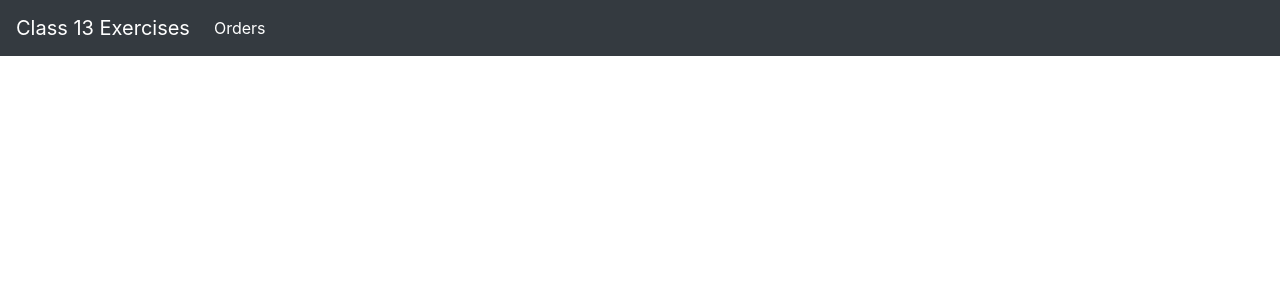
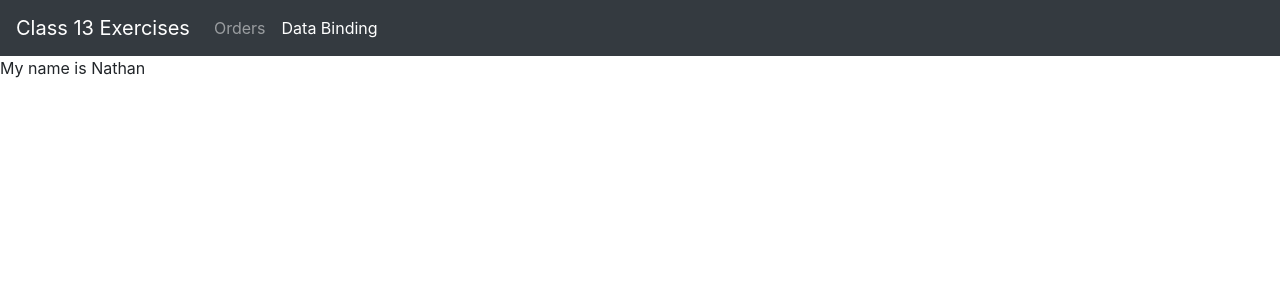
Before and after one commit to nathanieltruitt/CL_class_13_exercise, an Angular app: page /basic-custom-property in a window 1280 px wide. Before the commit this address led to /. Shown: the top 300 px of the page. Built offline with nearby package versions, Linux system fonts and the light colour scheme.

Commit message:
completed second exercise

```diff
--- a/src/app/app-routing.module.ts
+++ b/src/app/app-routing.module.ts
@@ -2,11 +2,16 @@ import { NgModule } from '@angular/core';
 import { RouterModule, Routes } from '@angular/router';
 
 import { OrderDashboardComponent } from './order-dashboard/order-dashboard.component';
+import { BasicCustomPropertyExerciseComponent } from './basic-custom-property-exercise/basic-custom-property-exercise.component';
 
 const routes: Routes = [
   {
     path: 'orders',
     component: OrderDashboardComponent,
+  },
+  {
+    path: 'basic-custom-property',
+    component: BasicCustomPropertyExerciseComponent,
   },
 ];
 
@@ -15,4 +20,7 @@ const routes: Routes = [
   exports: [RouterModule],
 })
 export class AppRoutingModule {}
-export const RoutingComponents = [OrderDashboardComponent];
+export const RoutingComponents = [
+  OrderDashboardComponent,
+  BasicCustomPropertyExerciseComponent,
+];
--- a/src/app/app.module.ts
+++ b/src/app/app.module.ts
@@ -8,7 +8,7 @@ import { FirstFiveOrdersComponent } from './order-dashboard/first-five-orders/fi
 import { AllOtherOrdersComponent } from './order-dashboard/all-other-orders/all-other-orders.component';
 import { LotteryWinningOrderComponent } from './order-dashboard/lottery-winning-order/lottery-winning-order.component';
 import { NavbarComponent } from './navbar/navbar.component';
-import { BasicCustomPropertyExerciseComponent } from './basic-custom-property-exercise/basic-custom-property-exercise.component';
+import { UserComponent } from './basic-custom-property-exercise/user/user.component';
 
 @NgModule({
   declarations: [
@@ -18,7 +18,7 @@ import { BasicCustomPropertyExerciseComponent } from './basic-custom-property-ex
     AllOtherOrdersComponent,
     LotteryWinningOrderComponent,
     NavbarComponent,
-    BasicCustomPropertyExerciseComponent,
+    UserComponent,
   ],
   imports: [BrowserModule, AppRoutingModule],
   providers: [],
--- a/src/app/basic-custom-property-exercise/basic-custom-property-exercise.component.html
+++ b/src/app/basic-custom-property-exercise/basic-custom-property-exercise.component.html
@@ -1 +1 @@
-<p>basic-custom-property-exercise works!</p>
+<app-user [myName]="name"></app-user>
--- a/src/app/basic-custom-property-exercise/basic-custom-property-exercise.component.ts
+++ b/src/app/basic-custom-property-exercise/basic-custom-property-exercise.component.ts
@@ -3,13 +3,12 @@ import { Component, OnInit } from '@angular/core';
 @Component({
   selector: 'app-basic-custom-property-exercise',
   templateUrl: './basic-custom-property-exercise.component.html',
-  styleUrls: ['./basic-custom-property-exercise.component.css']
+  styleUrls: ['./basic-custom-property-exercise.component.css'],
 })
 export class BasicCustomPropertyExerciseComponent implements OnInit {
+  name: string = 'Nathan';
 
-  constructor() { }
+  constructor() {}
 
-  ngOnInit(): void {
-  }
-
+  ngOnInit(): void {}
 }
--- /dev/null
+++ b/src/app/basic-custom-property-exercise/user/user.component.html
@@ -0,0 +1 @@
+<p>My name is {{ myName }}</p>
--- /dev/null
+++ b/src/app/basic-custom-property-exercise/user/user.component.ts
@@ -0,0 +1,14 @@
+import { Component, Input, OnInit } from '@angular/core';
+
+@Component({
+  selector: 'app-user',
+  templateUrl: './user.component.html',
+  styleUrls: ['./user.component.css'],
+})
+export class UserComponent implements OnInit {
+  @Input() myName = '';
+
+  constructor() {}
+
+  ngOnInit(): void {}
+}
--- a/src/app/navbar/navbar.component.html
+++ b/src/app/navbar/navbar.component.html
@@ -14,12 +14,19 @@
 
   <div class="collapse navbar-collapse" id="navbarSupportedContent">
     <ul class="navbar-nav mr-auto">
-      <li class="nav-item active">
-        <a class="nav-link" routerLink="/orders">Orders</a>
+      <li class="nav-item">
+        <a class="nav-link" routerLink="/orders" [routerLinkActive]="'active'"
+          >Orders</a
+        >
       </li>
-      <!-- <li class="nav-item">
-        <a class="nav-link" href="#">Link</a>
-      </li> -->
+      <li class="nav-item">
+        <a
+          class="nav-link"
+          routerLink="/basic-custom-property"
+          [routerLinkActive]="'active'"
+          >Data Binding</a
+        >
+      </li>
       <!-- <li class="nav-item dropdown">
         <a class="nav-link dropdown-toggle" href="#" role="button" data-toggle="dropdown" aria-expanded="false">
           Dropdown
--- a/src/app/navbar/navbar.component.ts
+++ b/src/app/navbar/navbar.component.ts
@@ -3,13 +3,10 @@ import { Component, OnInit } from '@angular/core';
 @Component({
   selector: 'app-navbar',
   templateUrl: './navbar.component.html',
-  styleUrls: ['./navbar.component.css']
+  styleUrls: ['./navbar.component.css'],
 })
 export class NavbarComponent implements OnInit {
+  constructor() {}
 
-  constructor() { }
-
-  ngOnInit(): void {
-  }
-
+  ngOnInit(): void {}
 }
```
Also changed, not shown: src/app/basic-custom-property-exercise/user/user.component.css (added).
